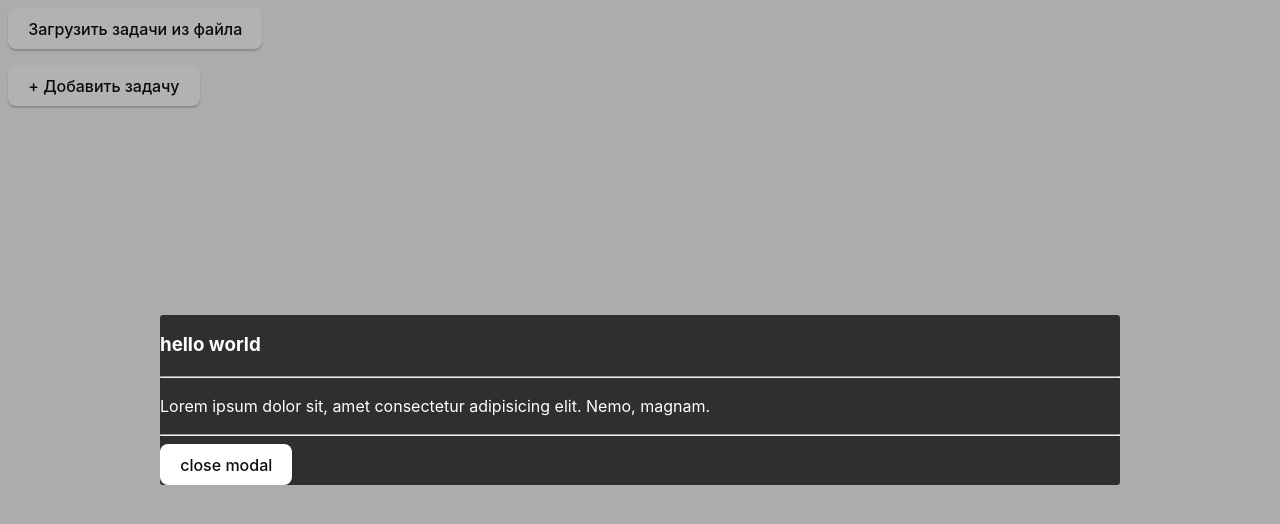
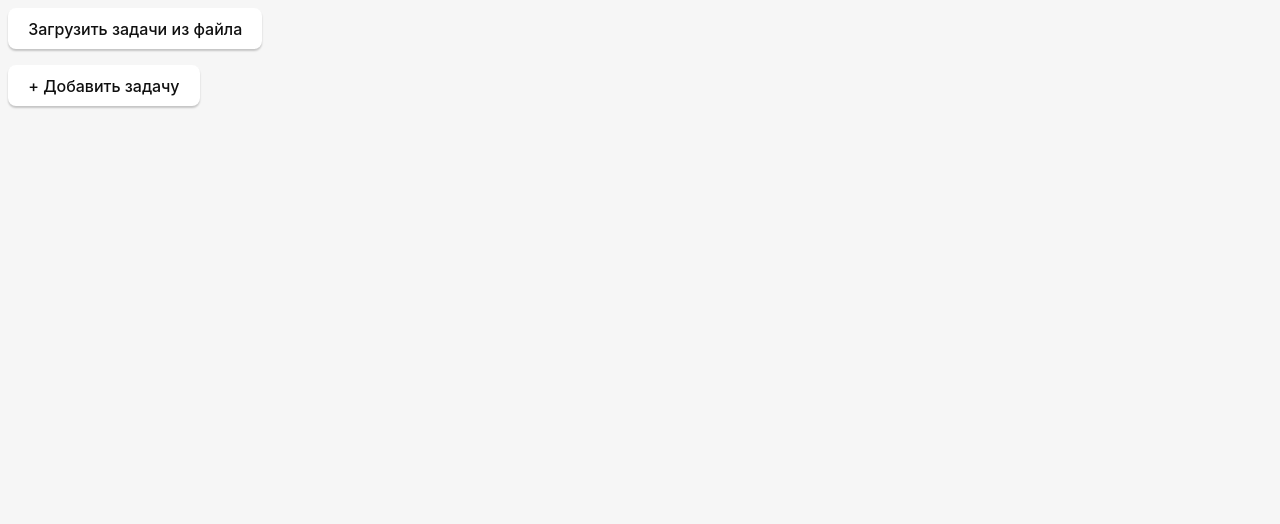
Before and after one commit to sergashtromb/Learn_Tauri_with_Svelte, a Svelte app: page / in a window 1280 px wide. Shown: the top 524 px of the page. Built offline with nearby package versions, Linux system fonts and the light colour scheme.

Commit message:
привязка задач к модальным окнам

```diff
--- a/src/App.svelte
+++ b/src/App.svelte
@@ -9,11 +9,11 @@
   // C:\Users\Sergio\Desktop\tasks.txt
   let tasks = [];
   let path = " ";
-  let showModal = true;
-
+  let showModal = false;
+  let tt = ""
 
   async function get_tasks() {
-
+    // открывает проводник для выбора файла
     const selected = await open({
       multiple: true,
       filters: [{
@@ -22,13 +22,13 @@
       }]
     });
 
+    // после выбора возвращается массив с путями файлов
     if (Array.isArray(selected)) {
       path = selected[0];
-
+      // берем нужный и отправляем на обработку на "сервер"
       invoke("parse_file_tasks", {path: path} )
         .then((result) => {
           tasks = JSON.parse(result);
-          console.log(tasks);
         });
     }
   }
@@ -71,10 +71,10 @@ ul {
 
   <div class="modal_window">
 
-    <Modal bind:showModal>
+    <Modal bind:showModal on:modal_close={() => tt=""}>
 
-      <h3 slot="modal_header">hello world</h3>
-      <p slot="modal_content">Lorem ipsum dolor sit, amet consectetur adipisicing elit. Nemo, magnam.</p>
+      <h3 slot="modal_header">Задача</h3>
+      <p slot="modal_content">{tt}</p>
 
     </Modal>
 
@@ -92,6 +92,10 @@ ul {
             tasks_text={elem.text}
             is_done={elem.is_done}
             task_id={elem.id}
+            on:choose_task={(event) => {
+              tt = event.detail.tasks_text;
+              showModal = true;
+              }}
             on:change_task_status={(event) => {
               tasks.find(task => task.id == event.detail.task_id).is_done = event.detail.is_done;
             }}/> </li>
--- a/src/lib/Modal.svelte
+++ b/src/lib/Modal.svelte
@@ -1,4 +1,8 @@
 <script>
+    import { createEventDispatcher } from "svelte";
+
+    const dispatch = createEventDispatcher();
+
 	export let showModal; // boolean
 
 	let dialog; // HTMLDialogElement
@@ -12,9 +16,9 @@
         background-color: #2f2f2f;
         border-radius: 0.2em;
 		border: none;
-		padding: 0;
 	}
     #content {
+        padding: 0;
         color: #fff;
         position: relative;
     }
@@ -61,6 +65,11 @@
 		<slot name="modal_content" />
 		<hr />
 		<!-- svelte-ignore a11y-autofocus -->
-		<button autofocus on:click={() => dialog.close()}>close modal</button>
+		<button
+            autofocus
+            on:click={() => {
+                dispatch("modal_close")
+                dialog.close()
+            }}>close modal</button>
 	</div>
 </dialog>
--- a/src/lib/Task.svelte
+++ b/src/lib/Task.svelte
@@ -20,6 +20,13 @@
         });
     }
 
+    function choose_task() {
+        dispatch('choose_task', {
+            task_id: task_id,
+            tasks_text: tasks_text
+        })
+    }
+
 </script>
 
 <style>
@@ -35,6 +42,6 @@ div  {
 
 <!-- svelte-ignore a11y-click-events-have-key-events -->
 <!-- svelte-ignore a11y-no-static-element-interactions -->
-<div>
+<div on:click={choose_task}>
     <input type="checkbox" bind:checked={is_done} id="main_checkbox" on:change={change_status}><label for="main_checkbox">{tasks_text}</label>
 </div>
```
